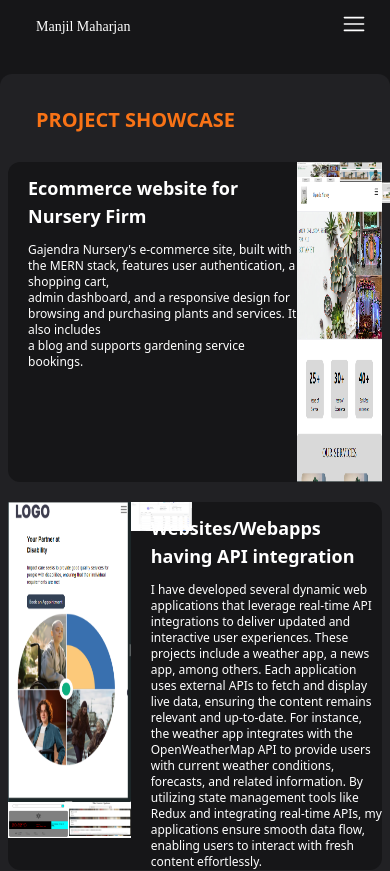
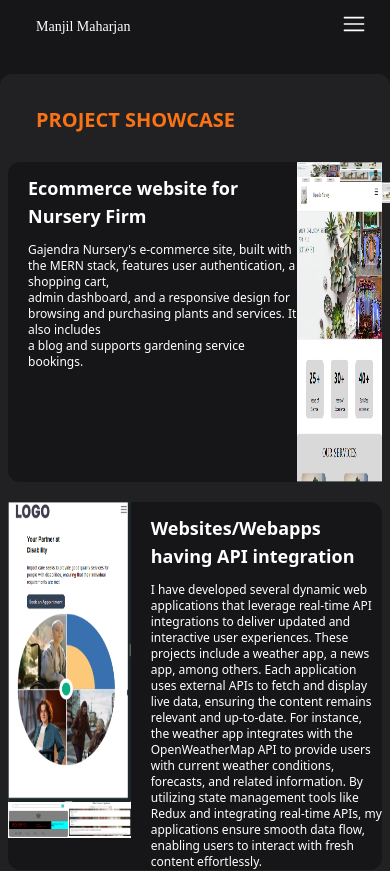
Before and after one commit to Manjil00/CODSOFT_Task-1-React-_ManjilMaharjan, a React (Create React App) app: page /Projects in a window 390 px wide. Shown: the top 871 px of the page. Built offline with nearby package versions, Linux system fonts and the light colour scheme; a web font is replaced by a local one.

Commit message:
showcase responsive

```diff
--- a/src/pages/Projects.jsx
+++ b/src/pages/Projects.jsx
@@ -37,7 +37,7 @@ return (
                 <div className="imgpart  rounded-tl-xl rounded-bl-xl h-auto w-auto bg-white flex flex-col justify-center items-center">
                         <div className="upperimg flex">
                         <img src='../images/projectsimg/kerapp.png' className='h-[300px] w-[300px]' alt='pic'/>
-                        <img src='../images/projectsimg/adminpanel.png' className='h-[50%] w-[50%]' alt='pic'/>
+                        <img src='../images/projectsimg/adminpanel.png' className='h-[50%] w-[50%] hidden md:block' alt='pic'/>
                         </div>
                     <div className="part2img flex">
                     <img src='../images/projectsimg/weather.png' className='h-[50%] w-[50%]' alt='pic'/>
```
